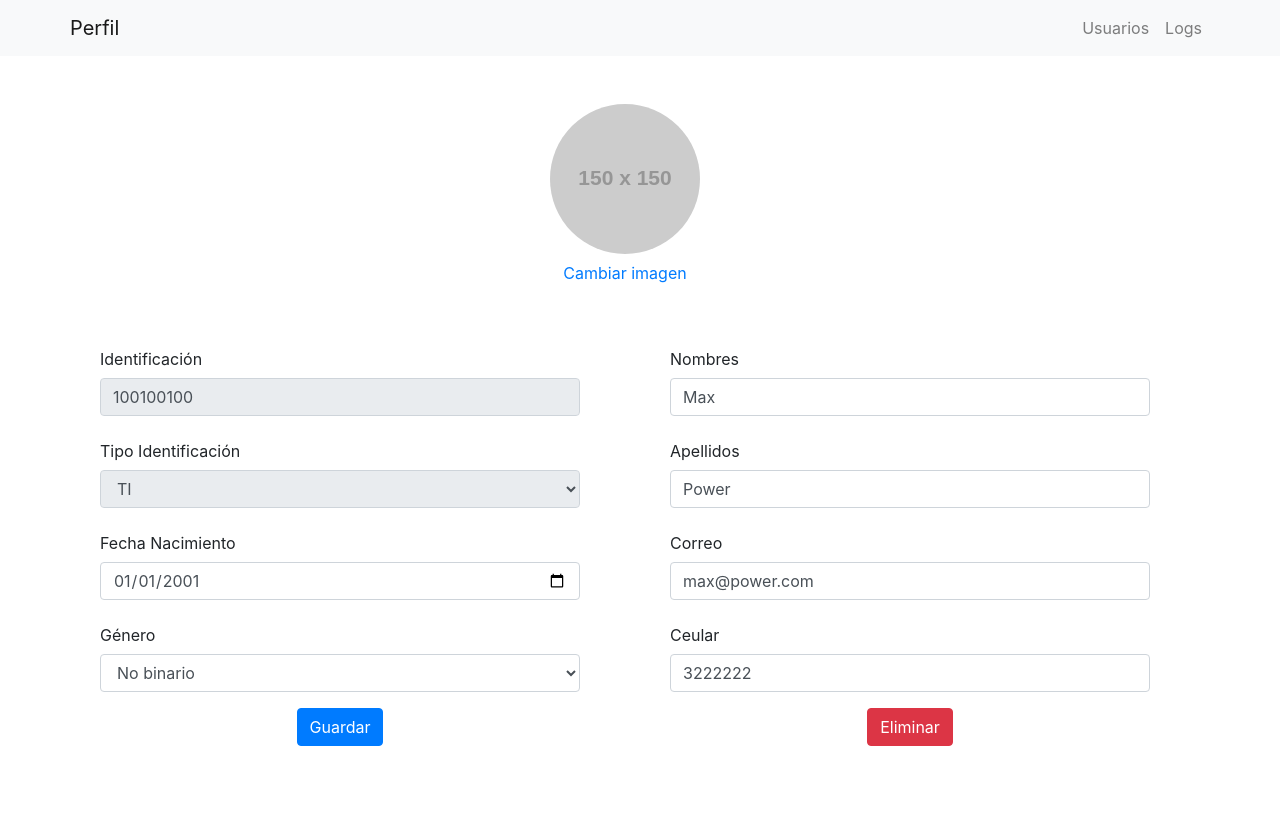
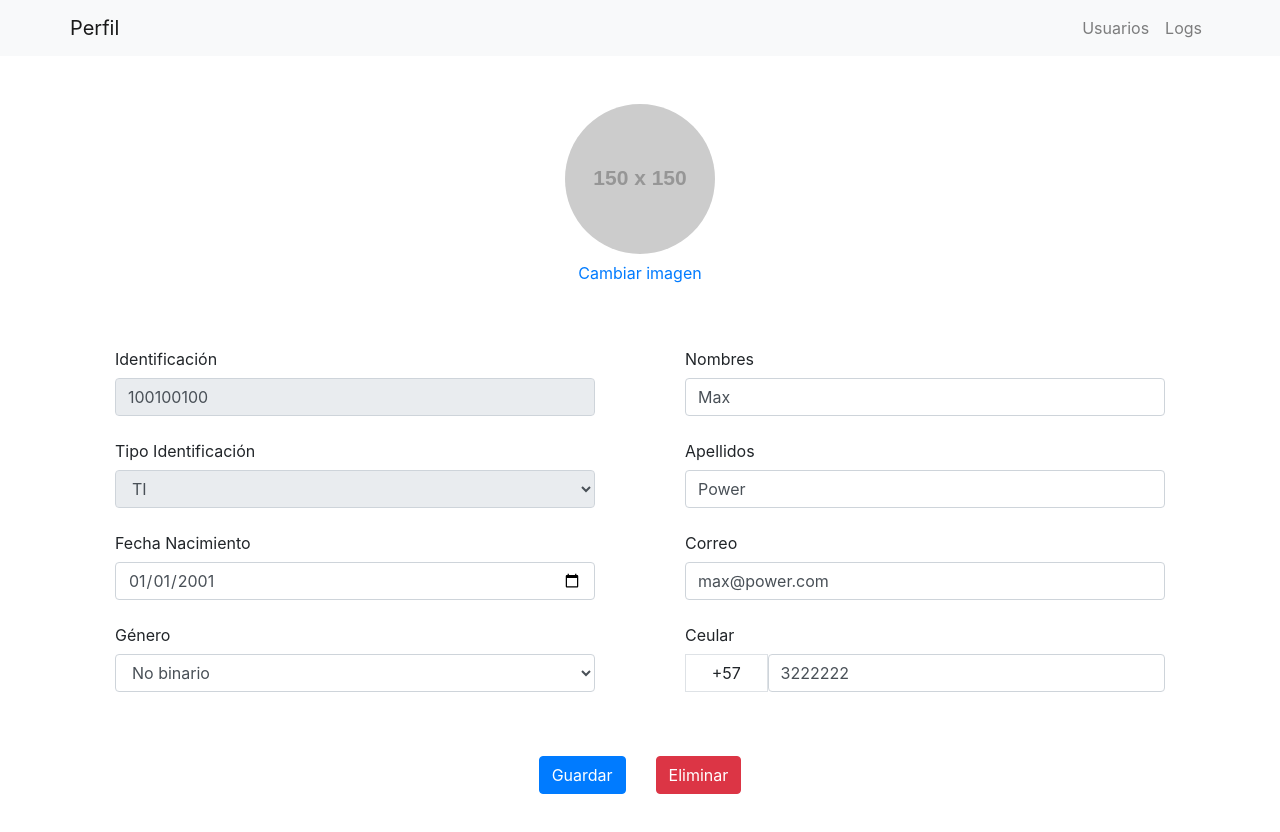
Before and after one commit to Sonya-c/softDesig2_frontend, a React (Create React App) app: page /profile in a window 1280 px wide. Shown: the top 832 px of the page. Before the commit the page ends 800 px from the top, so only its background shows below. Built offline with nearby package versions, Linux system fonts and the light colour scheme.

Commit message:
small style fix

```diff
--- a/src/components/LogSearchForm.js
+++ b/src/components/LogSearchForm.js
@@ -63,7 +63,7 @@ export default function LogSearchForm({ logs }) {
         </Form.Group>
       </Col>
 
-      <Col sm={2} className="d-flex align-items-end justify-content-sm-center">
+      <Col sm={2} className="d-flex align-items-end justify-content-sm-center  mt-4 mt-md-0">
         <Button type="submit" id="search-form-submit">Buscar</Button>
       </Col>
     </Row>
--- a/src/components/UserForm.js
+++ b/src/components/UserForm.js
@@ -21,7 +21,7 @@ function UserForm({ create = false, user }) {
   }
 
   return <Form data-testid="user-form" onSubmit={handleSubmit}>
-    <Row className="d-flex justify-content-sm-center mt-5">
+    <Row className="d-flex justify-content-center mt-5">
       <Image
         src={formData.profileImage}
         roundedCircle
@@ -52,17 +52,18 @@ function UserForm({ create = false, user }) {
     </Row>
 
     <Row>
-      <Col>
+      <div class="col-sm row-lg">
         <Form.Group as={Col} className="mb-3">
           <Form.Label column>Identificación</Form.Label>
           <Col>
             <Form.Control
               name="id"
               disabled={!create}
-              type="text"
+              type="number"
               value={formData.id}
               onChange={(event) => handleChange(setFormData, event)}
               data-testid="user-form-id"
+              required
             />
           </Col>
         </Form.Group>
@@ -94,6 +95,7 @@ function UserForm({ create = false, user }) {
               name="birthDate"
               value={formData.birthDate}
               onChange={(event) => handleChange(setFormData, event)}
+              required
             />
           </Col>
         </Form.Group>
@@ -116,9 +118,9 @@ function UserForm({ create = false, user }) {
             </Form.Control>
           </Col>
         </Form.Group>
-      </Col>
+      </div>
 
-      <Col>
+      <div class="col-sm row-lg">
         <Form.Group as={Col} className="mb-3">
           <Form.Label column>Nombres</Form.Label>
           <Col>
@@ -151,53 +153,60 @@ function UserForm({ create = false, user }) {
           <Col>
             <Form.Control
               name="email"
-              type="text"
+              type="email"
               value={formData.email}
               onChange={(event) => handleChange(setFormData, event)}
               data-testid="user-form-email"
+              required
             />
           </Col>
         </Form.Group>
 
         <Form.Group as={Col} className="mb-3">
           <Form.Label column>Ceular</Form.Label>
-          <Col>
+          <Row style={{ paddingLeft: "15px" }} className="m-0">
+            <Col className="col-2 border mr-0 pl-0 pr-0 d-flex align-items-center justify-content-center" sm={2}>
+              <p className="m-0">+57</p>
+            </Col>
+            <Col className="col-10 ml-0 pl-0" sm={10}>
               <Form.Control
                 name="phone"
-              type="text"
+                type="tel"
                 value={formData.phone}
                 onChange={(event) => handleChange(setFormData, event)}
                 data-testid="user-form-phone"
+                pattern="([3][0-9]{9})|(60[1-8][0-9]{7})"
+                title="Introduzca un número de celular"
               />
             </Col>
+          </Row>
         </Form.Group>
-
-      </Col>
+      </div>
     </Row>
 
-    <Row>
-      {create && <Col className="d-flex justify-content-sm-center">
+    <Row className="mt-5 mb-5 d-flex justify-content-center" style={{ gap: "30px" }} >
+      {create &&
         <Button
           name="create"
           type="submit"
           variant="success"
           data-testid="user-form-create-btn">Crear</Button>
-      </Col>}
+      }
 
-      {!create && <Col className="d-flex justify-content-sm-center">
+      {!create &&
         <Button
           name="update"
           type="submit"
           data-testid="user-form-update-btn">Guardar</Button>
-      </Col>}
+      }
 
-      {!create && <Col className="d-flex justify-content-sm-center">
+      {!create &&
         <Button
           name="delete"
           type="submit"
           variant="danger"
           data-testid="user-form-delete-btn">Eliminar</Button>
-      </Col>}
+      }
     </Row>
   </Form>
 }
--- a/src/components/UserSearchForm.js
+++ b/src/components/UserSearchForm.js
@@ -18,7 +18,6 @@ export default function UserSearchForm({ users }) {
       <Col sm={true} className="mt-2">
         <label htmlFor="form-id">Identificación</label>
         <Form.Control
-          required
           as="select"
           id="search-form-id"
           name="id"
@@ -34,7 +33,6 @@ export default function UserSearchForm({ users }) {
       <Col sm={true} className="mt-2">
         <label htmlFor="form-id-type">Tipo</label>
         <Form.Control
-          required
           as="select"
           id="search-form-id"
           name="idType"
@@ -46,7 +44,7 @@ export default function UserSearchForm({ users }) {
         </Form.Control>
       </Col>
 
-      <Col sm={2} className="d-flex align-items-end justify-content-sm-center">
+      <Col sm={2} className="d-flex align-items-end justify-content-sm-center mt-4 mt-md-0">
         <Button type="submit" id="search-form-submit">Buscar</Button>
       </Col>
     </Row>
--- a/src/pages/LogsPage.js
+++ b/src/pages/LogsPage.js
@@ -31,7 +31,7 @@ function LogsPage() {
       {isLoading ? <Loading /> : (<>
         <Card className="mt-3 mb-4 shadow-sm">
           <Card.Body>
-            <Card.Title>Buscar logs</Card.Title>
+            <Card.Title>Logs</Card.Title>
             <LogSearchForm logs={logs} />
           </Card.Body>
         </Card>
--- a/src/pages/UsersPage.js
+++ b/src/pages/UsersPage.js
@@ -53,7 +53,7 @@ function UsersPage() {
       <Card className="mt-3 mb-4 shadow-sm">
         <Card.Body>
           <Row>
-            <Col sm={10}><Card.Title>Todos los usuario</Card.Title></Col>
+            <Col sm={10}><Card.Title>Usuarios</Card.Title></Col>
             <Col sm={2} className="d-flex justify-content-sm-center">
               <Button onClick={handleShowModal}>Crear</Button>
             </Col>
@@ -76,7 +76,7 @@ function UsersPage() {
       <Modal show={showModal} onHide={handleClose} centered size="lg">
         <Modal.Header>
           <Col sm={10}><Modal.Title>Crear usuario</Modal.Title></Col>
-          <Col sm={2} className="d-flex justify-content-sm-end">
+          <Col sm={2} className="d-flex justify-content-end">
             <Button onClick={handleClose}>Close</Button>
           </Col>
         </Modal.Header>
--- a/src/utils/Layout.js
+++ b/src/utils/Layout.js
@@ -4,7 +4,7 @@ import { Outlet, useLocation, Link } from "react-router-dom";
 const Layout = () => {
     const location = useLocation()
 
-    return <Container fluid className="d-flex vh-100 flex-column" style={{ padding: 0, margin: 0 }}>
+    return <Container fluid className="d-flex vh-100 flex-column m-0" style={{ padding: 0, margin: 0 }}>
         <Navbar bg="light" data-bs-theme="light">
             <Container>
                 <Navbar.Brand href="/">{
@@ -19,7 +19,7 @@ const Layout = () => {
                 </Nav>
             </Container>
         </Navbar>
-        <Container fluid className="row flex-fill d-flex justify-content-start">
+        <Container fluid className="row flex-fill d-flex justify-content-start m-0">
             <Outlet />
         </Container>
     </Container>
--- a/src/utils/Loading.js
+++ b/src/utils/Loading.js
@@ -2,7 +2,7 @@
 import { Spinner } from "react-bootstrap";
 
 export default function Loading() {
-    return <div className="d-flex flex-column align-items-center justify-content-sm-center h-100">
+    return <div className="d-flex flex-column align-items-center justify-content-center h-100">
         <Spinner animation="border" role="status" style={{ width: "4rem", height: "4rem" }} />
         <p className="mt-3">Cargando...</p>
     </div>
```
Lines whose indentation alone changed are shown as unchanged.
